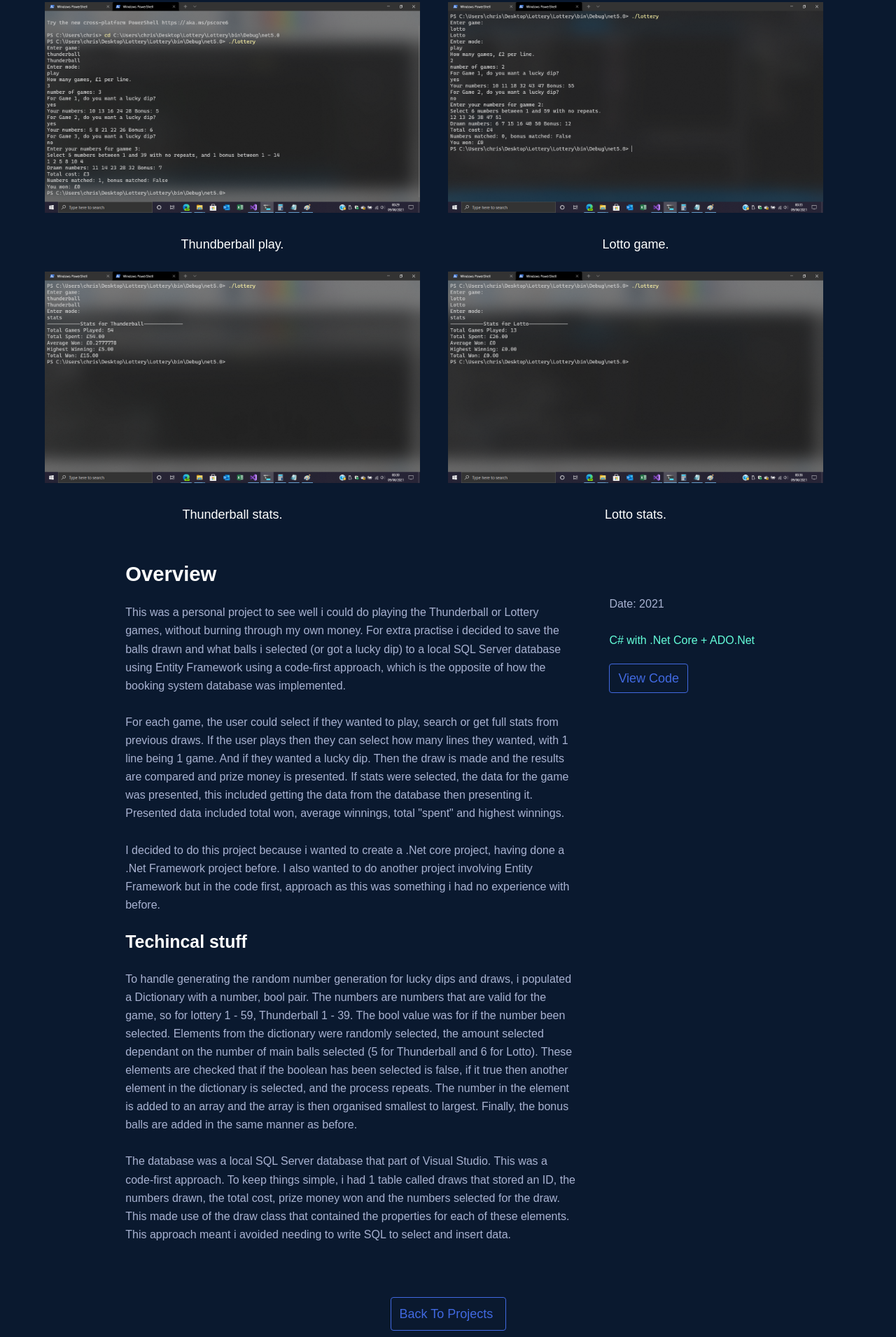
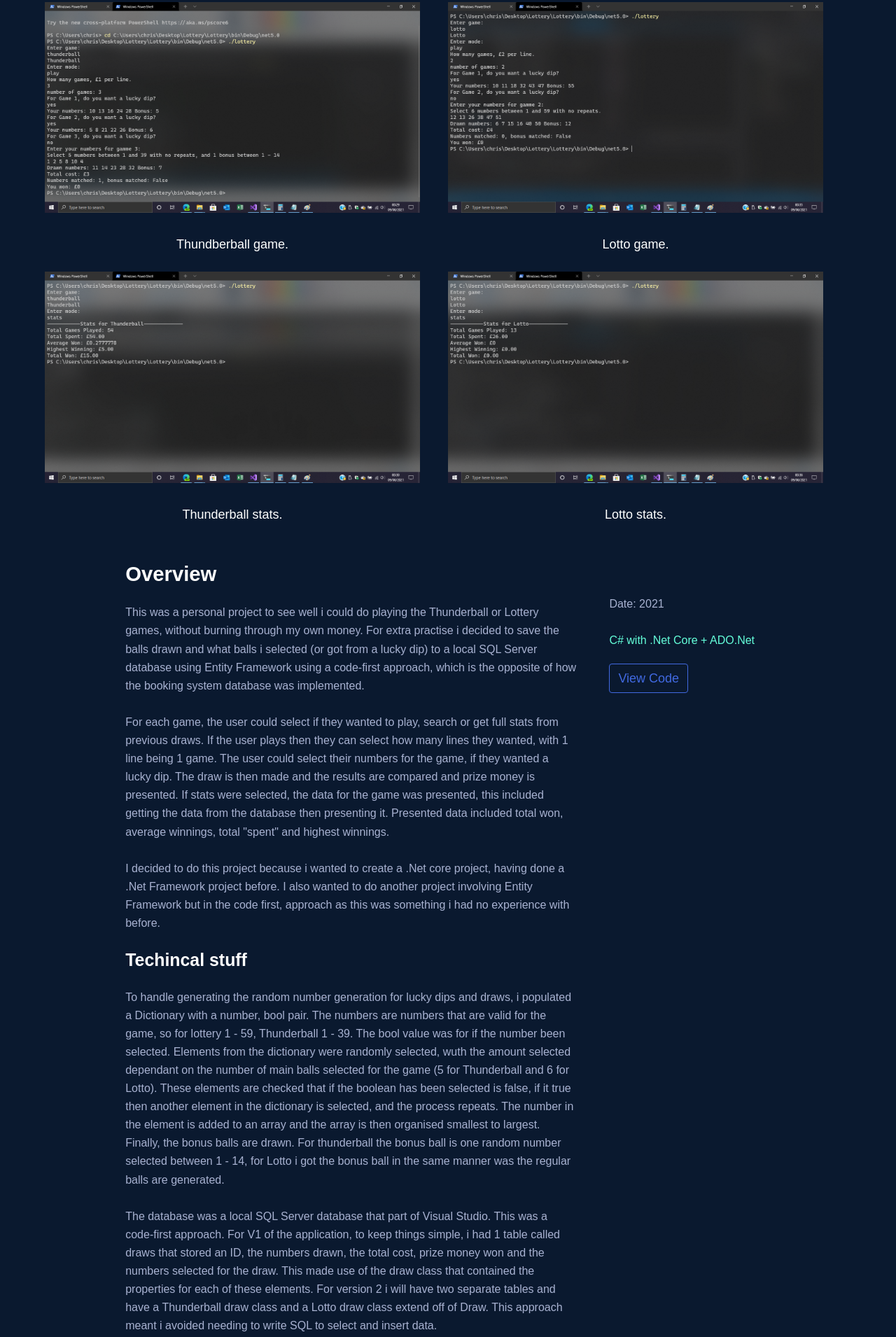
Before and after one commit to Chris0698/Chris0698.github.io, a Gatsby site: page /lottery in a window 1280 px wide. Shown: the part 168-2078 px from the top of the page at 70% size. Built offline with nearby package versions, Linux system fonts and the light colour scheme; Gatsby itself is replaced by a stand-in of ours.

Commit message:
Few edits  on lottery

```diff
--- a/src/pages/lottery.js
+++ b/src/pages/lottery.js
@@ -16,7 +16,7 @@ const Lottery = function() {
           <img src={image1} alt="Booking System"
                             id="busyBackpackImage"
                             title="Busy Backpack home page"/>
-           <figcaption>Thundberball play.</figcaption>
+           <figcaption>Thundberball game.</figcaption>
         </figure>
         <figure>
           <img src={image2} alt="Booking System"
@@ -42,13 +42,13 @@ const Lottery = function() {
           <h2>Overview</h2>
           <p>
             This was a personal project to see well i could do playing the Thunderball or Lottery games, without burning through my own money.
-            For extra practise i decided to save the balls drawn and what balls i selected (or got a lucky dip) to a local SQL Server database
+            For extra practise i decided to save the balls drawn and what balls i selected (or got from a lucky dip) to a local SQL Server database
             using Entity Framework using a code-first approach, which is the opposite of how the booking system database was implemented.
           </p>
           <p>
             For each game, the user could select if they wanted to play, search or get full stats from previous draws.
-            If the user plays then they can select how many lines they wanted, with 1 line being 1 game. And if they wanted a lucky dip.
-            Then the draw is made and the results are compared and prize money is presented. If stats were selected, the data for the game was presented, this included
+            If the user plays then they can select how many lines they wanted, with 1 line being 1 game. The user could select their numbers for the game, if they wanted a lucky dip.
+            The draw is then made and the results are compared and prize money is presented. If stats were selected, the data for the game was presented, this included
             getting the data from the database then presenting it. Presented data included total won, average winnings, total "spent" and highest winnings.
           </p>
           <p>
@@ -59,14 +59,15 @@ const Lottery = function() {
           <p>
             To handle generating the random number generation for lucky dips and draws, i populated a Dictionary with a number, bool pair.
             The numbers are numbers that are valid for the game, so for lottery 1 - 59, Thunderball 1 - 39. The bool value was for if the number been selected.
-            Elements from the dictionary were randomly selected, the amount selected dependant on the number of main balls selected (5 for Thunderball and 6 for Lotto).
+            Elements from the dictionary were randomly selected, wuth the amount selected dependant on the number of main balls selected for the game (5 for Thunderball and 6 for Lotto).
             These elements are checked that if the boolean has been selected is false, if it true then another element in the dictionary is selected, and the process repeats.
-            The number in the element is added to an array and the array is then organised smallest to largest. Finally, the bonus balls are added in the same manner as before.
+            The number in the element is added to an array and the array is then organised smallest to largest. Finally, the bonus balls are drawn. For thunderball the bonus ball is one random number selected between 1 - 14,
+            for Lotto i got the bonus ball in the same manner was the regular balls are generated.
           </p>
           <p>
-            The database was a local SQL Server database that part of Visual Studio. This was a code-first approach. To keep things simple, i had 1 table called draws that stored an ID,
+            The database was a local SQL Server database that part of Visual Studio. This was a code-first approach. For V1 of the application, to keep things simple, i had 1 table called draws that stored an ID,
             the numbers drawn, the total cost, prize money won and the numbers selected for the draw. This made use of the draw class that contained the properties for each of these
-            elements. This approach meant i avoided needing to write SQL to select and insert data.
+            elements. For version 2 i will have two separate tables and have a Thunderball draw class and a Lotto draw class extend off of Draw. This approach meant i avoided needing to write SQL to select and insert data.
           </p>
         </div>
         <div className="projectInfoCol2">
```
